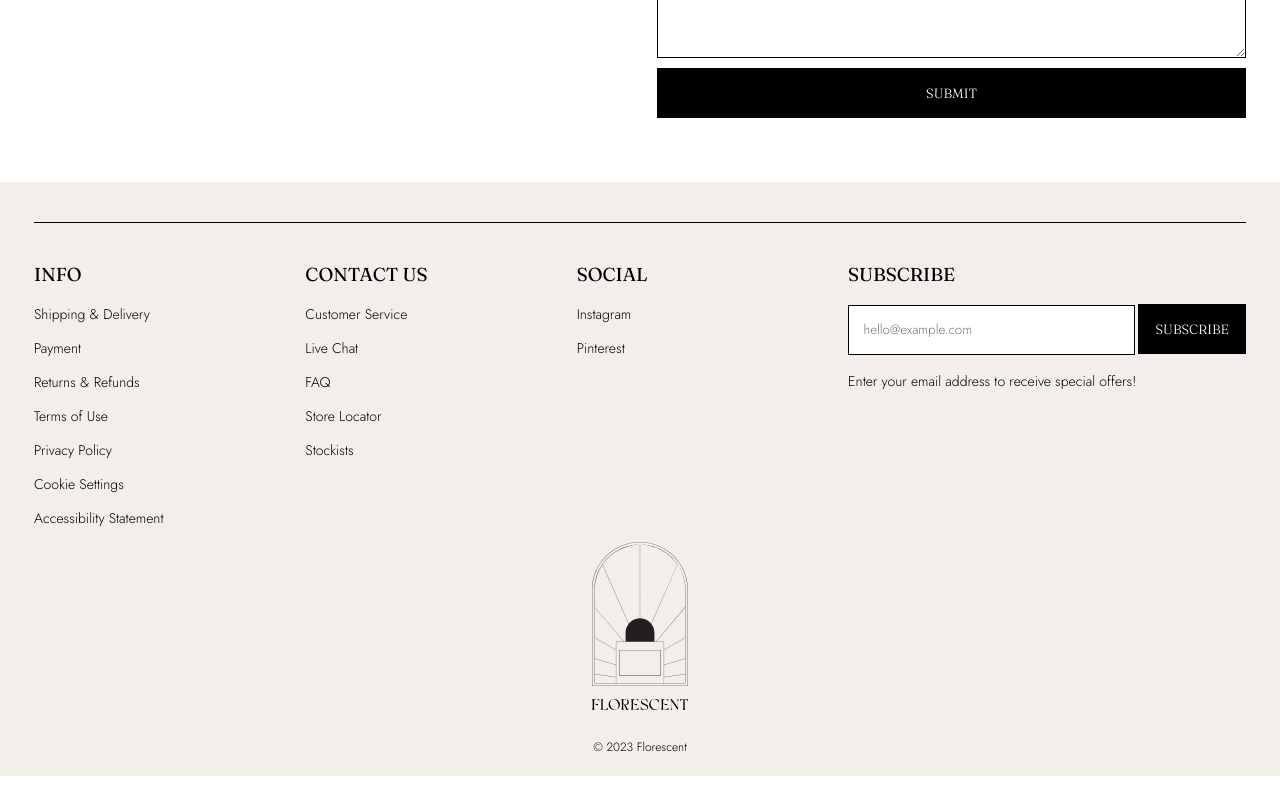
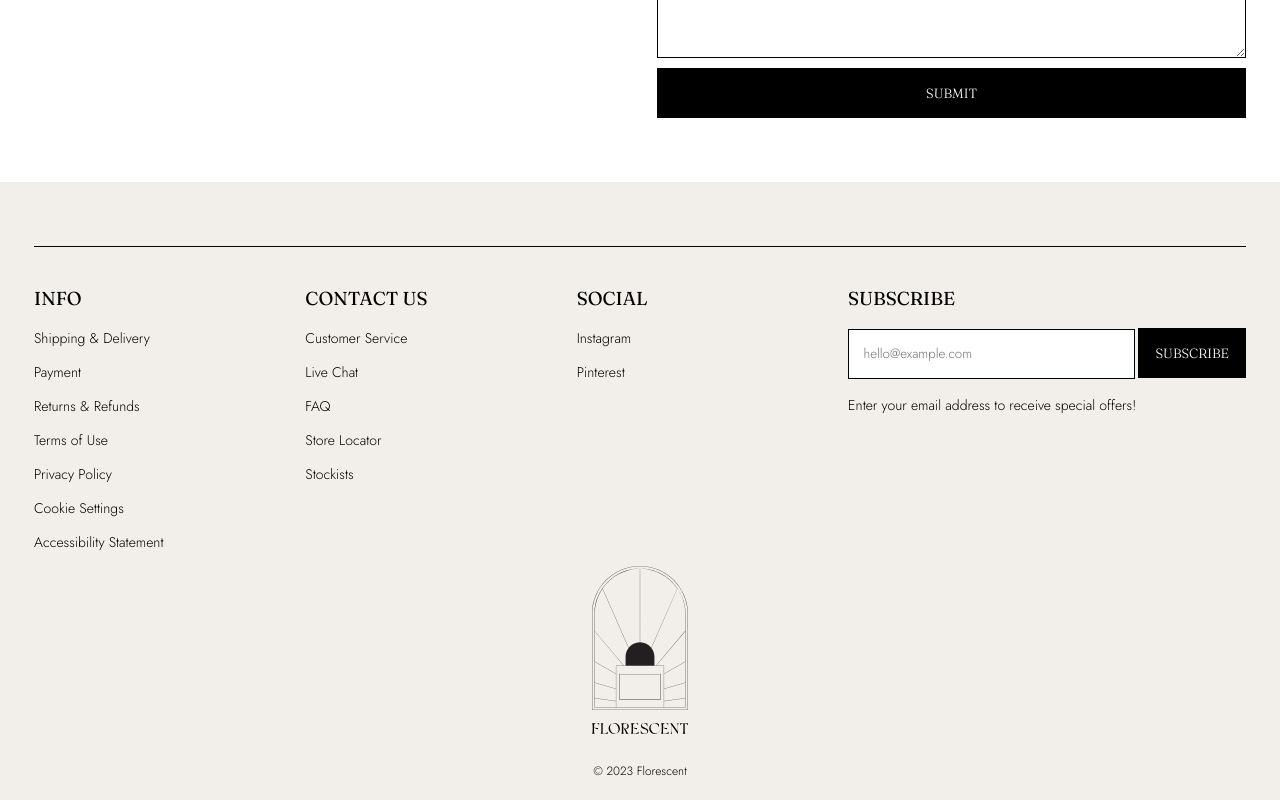
Before and after one commit to lisamarieandersson/florescent, a Svelte app: page / in a window 1280 px wide. Shown: the part 3109-3909 px from the top of the page. Before the commit the page ends 3885 px from the top, so only its background shows below. Built offline with nearby package versions, Linux system fonts and the light colour scheme.

Commit message:
adjusted padding

```diff
--- a/src/Footer.svelte
+++ b/src/Footer.svelte
@@ -51,7 +51,7 @@
 <style>
   .footer-container {
     margin-top: 4rem;
-    padding: 2.5rem 50rem 1rem 50rem;
+    padding: 4rem 50rem 1rem 50rem;
     background: #f2efea;
     display: flex;
     flex-direction: column;
@@ -146,14 +146,14 @@
   /* Media query for large desktop screens */
   @media (max-width: 2560px) {
     .footer-container {
-      padding: 2.5rem 30rem 0.5rem 30rem;
+      padding: 4rem 30rem 0.5rem 30rem;
     }
   }
 
   /* Media queries for standard desktop screens */
   @media (max-width: 1920px) {
     .footer-container {
-      padding: 2.5rem 2.125rem 0.5rem 2.125rem;
+      padding: 4rem 2.125rem 0.5rem 2.125rem;
     }
   }
 
```
